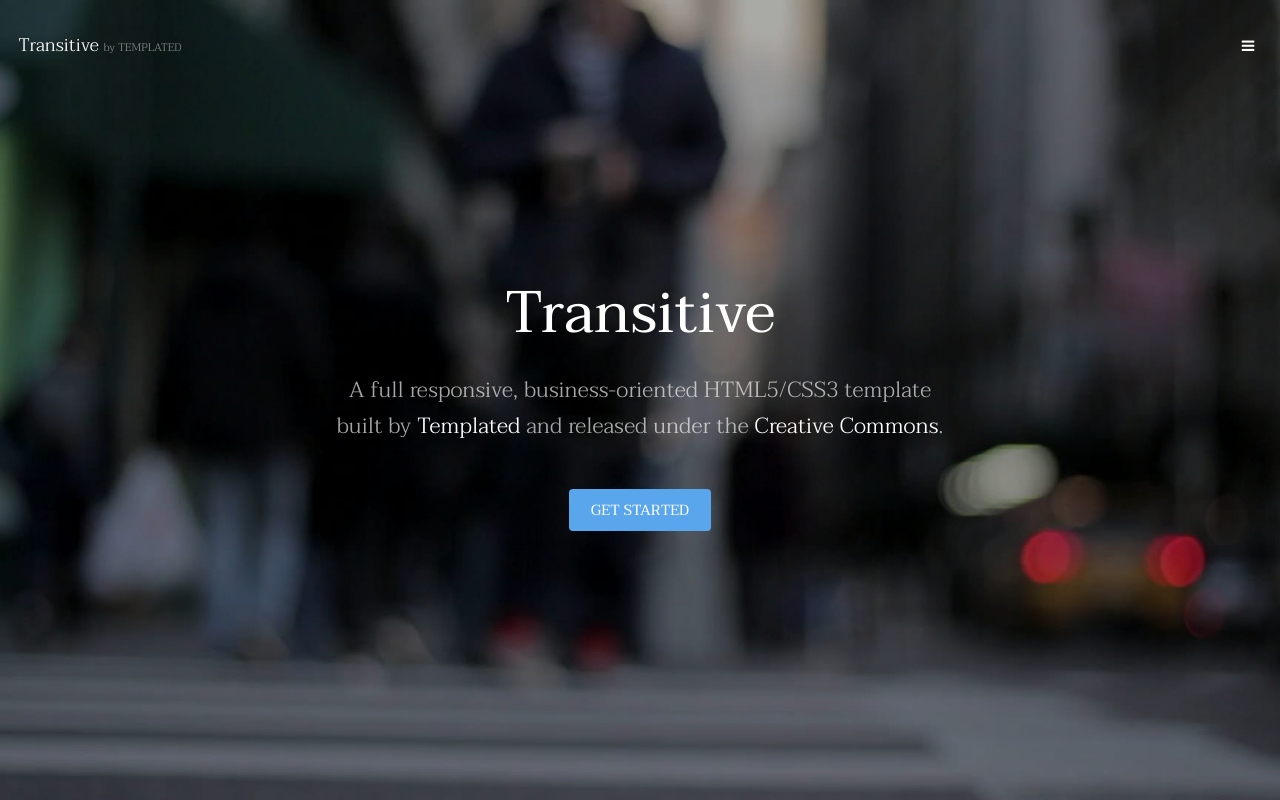
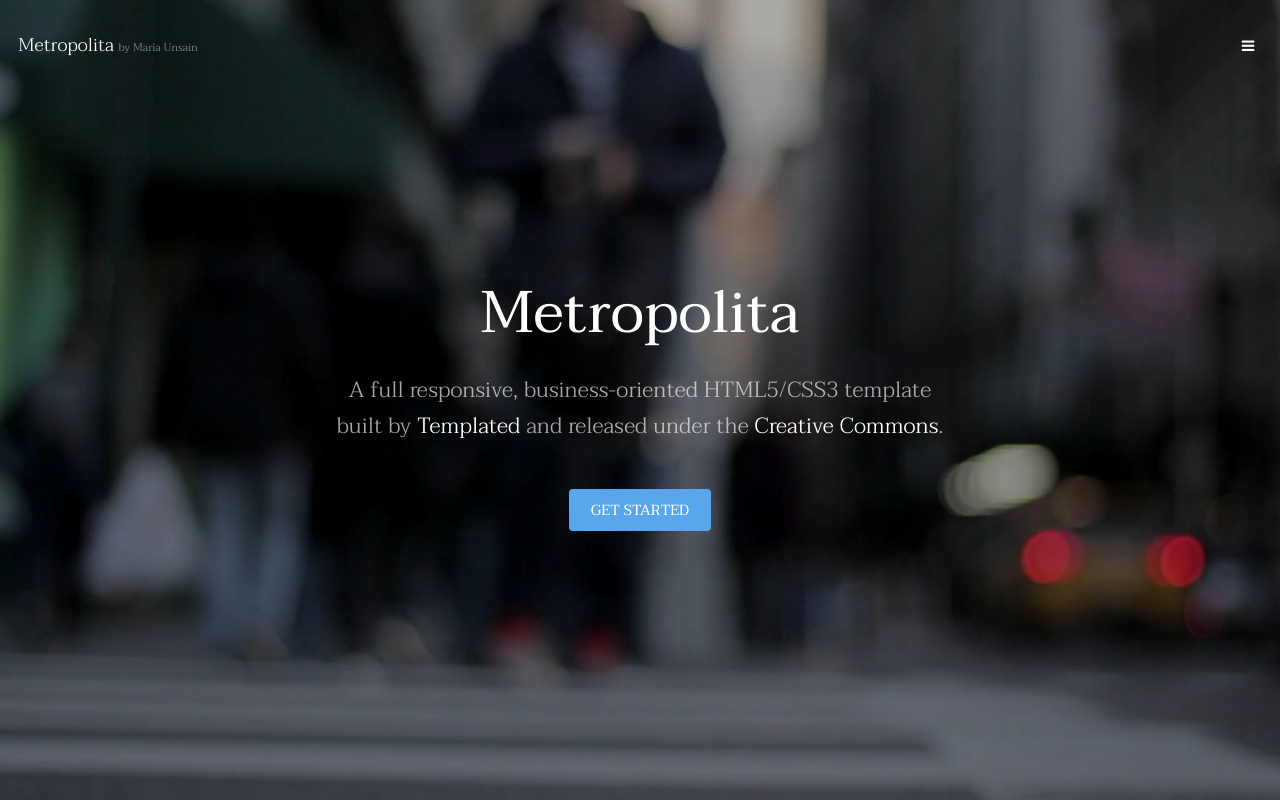
Before and after one commit to unsainsanz/04_REP_METROPOLITA, a plain HTML site: page index.html in a window 1280 px wide. Shown: the top 800 px of the page. Drawn offline with Linux system fonts and the light colour scheme.

Commit message:
cambios en la portada por MARÍA

```diff
--- a/index.html
+++ b/index.html
@@ -6,7 +6,7 @@
 -->
 <html>
 	<head>
-		<title>Transitive by TEMPLATED</title>
+		<title>Metropolita by María Unsain</title>
 		<meta charset="utf-8" />
 		<meta name="viewport" content="width=device-width, initial-scale=1" />
 		<link rel="stylesheet" href="assets/css/main.css" />
@@ -15,7 +15,7 @@
 
 		<!-- Header -->
 			<header id="header" class="alt">
-				<div class="logo"><a href="index.html">Transitive <span>by TEMPLATED</span></a></div>
+				<div class="logo"><a href="index.html">Metropolita <span>by María Unsain</span></a></div>
 				<a href="#menu" class="toggle"><span>Menu</span></a>
 			</header>
 
@@ -36,7 +36,7 @@
 		-->
 			<section id="banner" data-video="images/banner">
 				<div class="inner">
-					<h1>Transitive</h1>
+					<h1>Metropolita</h1>
 					<p>A full responsive, business-oriented HTML5/CSS3 template<br />
 					built by <a href="https://templated.co/">Templated</a> and released under the <a href="https://templated.co/license">Creative Commons</a>.</p>
 					<a href="#one" class="button special scrolly">Get Started</a>
```
